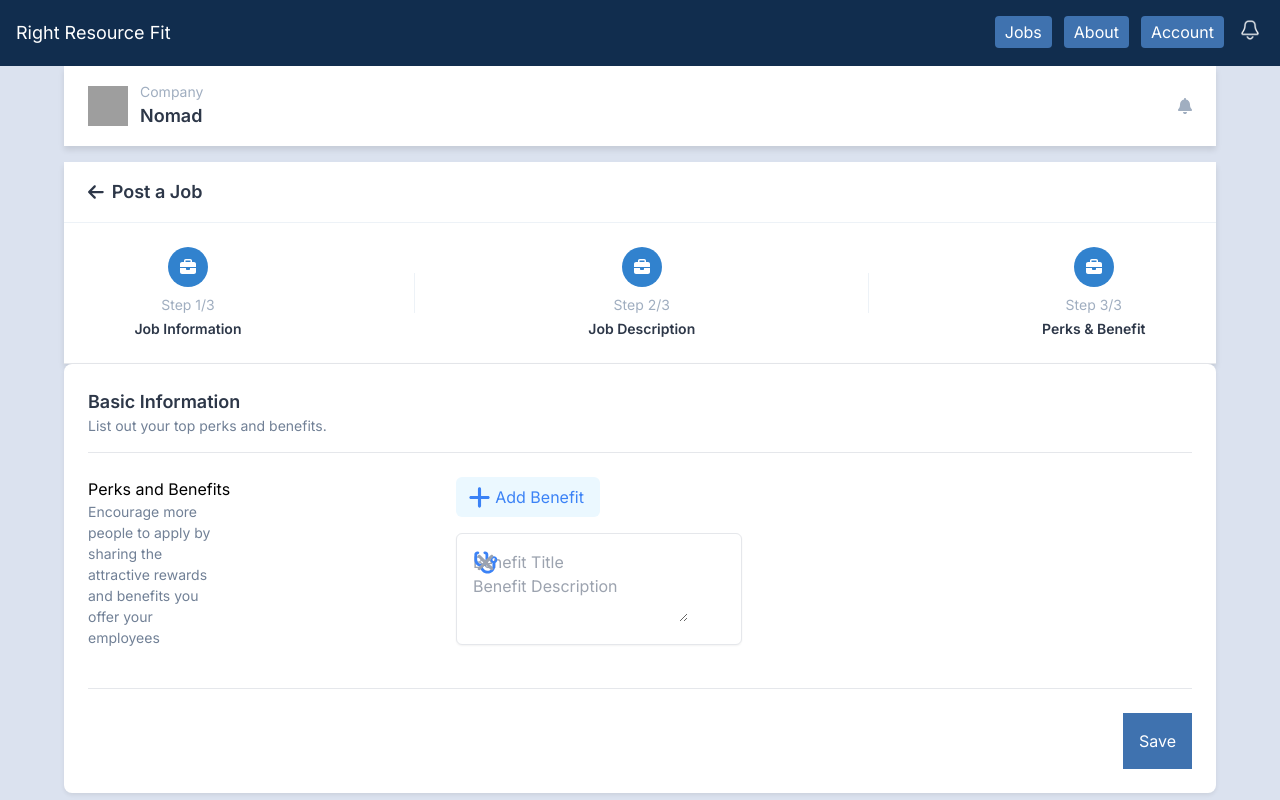
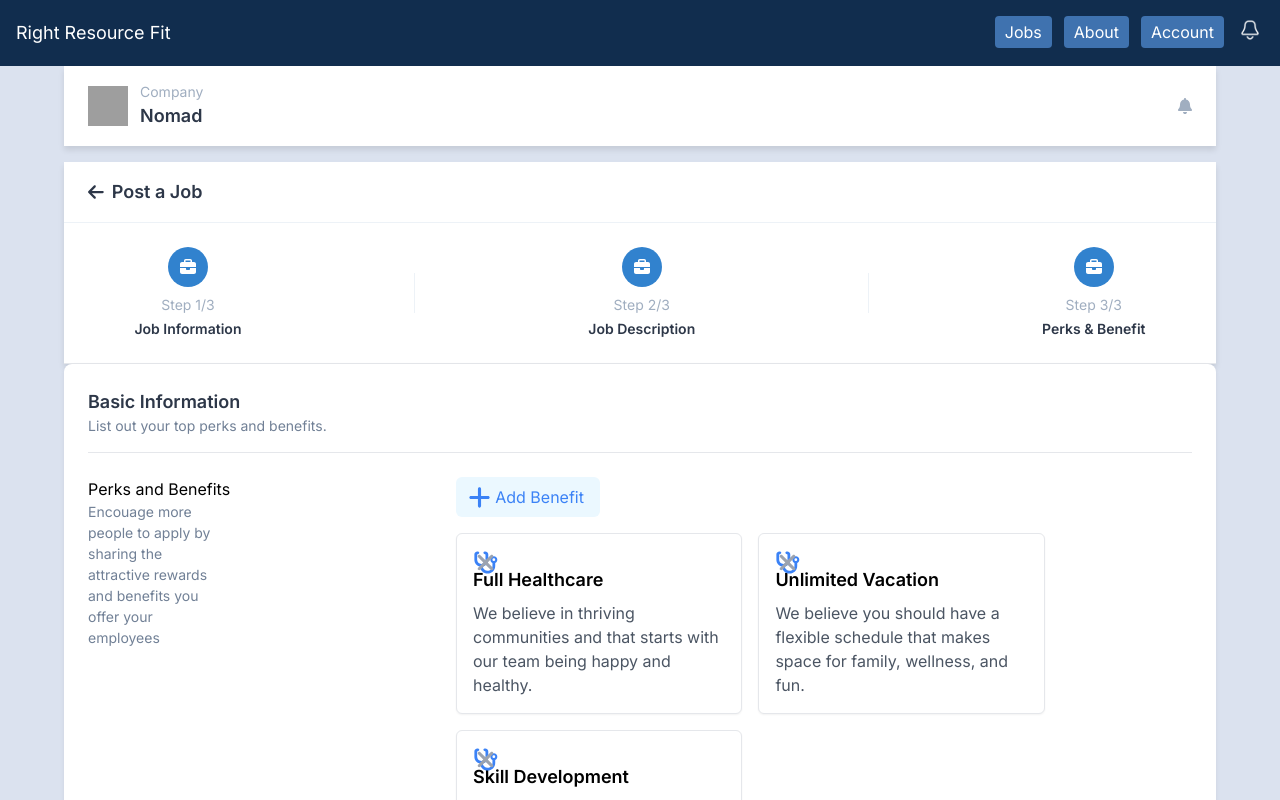
Before and after one commit to Manasraj9/RightResourceFit_Infosys_Internship_Oct2024_Team_02, a React (Create React App) app in the folder frontend/: page /PostJob2 in a window 1280 px wide. Shown: the top 800 px of the page. Built offline with nearby package versions, Linux system fonts and the light colour scheme; grey boxes are pictures that could not be loaded.

Commit message:
Added backend

```diff
--- a/frontend/src/pages/PostJob.jsx
+++ b/frontend/src/pages/PostJob.jsx
@@ -6,7 +6,36 @@ import { FontAwesomeIcon } from '@fortawesome/react-fontawesome';
 import { faArrowLeft, faBell, faBriefcase, faGift, faInfoCircle, faBold, faItalic, faListUl, faLink } from '@fortawesome/free-solid-svg-icons';
 
 const PostJob = () => {
+    const [jobData, setJobData] = useState({
+        title: '',
+        description: '',
+        responsibilities: '',
+        qualifications: '',
+        niceToHaves: '',
+        company: 'Nomad', // or any input for company name
+    });
 
+    const handleChange = (e) => {
+        const { name, value } = e.target;
+        setJobData((prevData) => ({ ...prevData, [name]: value }));
+    };
+
+    const handleSubmit = async () => {
+        try {
+            const response = await fetch('http://localhost:5000/api/jobs', {
+                method: 'POST',
+                headers: {
+                    'Content-Type': 'application/json',
+                },
+                body: JSON.stringify(jobData),
+            });
+
+            const data = await response.json();
+            console.log('Job posted:', data);
+        } catch (error) {
+            console.error('Error posting job:', error);
+        }
+    };
 
     return (
         <div className='bg-[#dbe2ef]'>
--- a/frontend/src/pages/PostJob2.jsx
+++ b/frontend/src/pages/PostJob2.jsx
@@ -1,56 +1,12 @@
-import React, { useState } from 'react';
-import Navbar from '../Components/NavbarHome';
-import Footer from '../Components/Footer';
-import './PostJob2.css';
-import { FontAwesomeIcon } from '@fortawesome/react-fontawesome';
-import { faArrowLeft, faBell, faBriefcase, faPlus, faStethoscope, faTimes } from '@fortawesome/free-solid-svg-icons';
+import React from 'react'
+import Navbar from '../Components/NavbarHome'
+import Footer from '../Components/Footer'
+import './PostJob2.css'
+import { FontAwesomeIcon } from '@fortawesome/react-fontawesome'
+import { faArrowLeft, faBell, faBriefcase, faPlus, faStethoscope, faTimes} from '@fortawesome/free-solid-svg-icons'
+
 
 const PostJob2 = () => {
-  const [jobTitle, setJobTitle] = useState('');
-  const [perks, setPerks] = useState([{ title: '', description: '' }]);
-
-  const handleChange = (index, event) => {
-    const newPerks = perks.map((perk, perkIndex) => {
-      if (index === perkIndex) {
-        return { ...perk, [event.target.name]: event.target.value };
-      }
-      return perk;
-    });
-    setPerks(newPerks);
-  };
-
-  const addBenefit = () => {
-    setPerks([...perks, { title: '', description: '' }]);
-  };
-
-  const handleSubmit = async () => {
-    const jobData = {
-      companyName: 'Nomad',
-      jobTitle,
-      perks,
-    };
-
-    try {
-      const response = await fetch('http://localhost:5000/api/jobs', {
-        method: 'POST',
-        headers: {
-          'Content-Type': 'application/json',
-        },
-        body: JSON.stringify(jobData),
-      });
-
-      if (response.ok) {
-        const result = await response.json();
-        console.log('Job posted:', result);
-        // Optionally, reset the form or show success message
-      } else {
-        console.error('Failed to post job');
-      }
-    } catch (error) {
-      console.error('Error:', error);
-    }
-  };
-
   return (
     <div className='bg-[#dbe2ef]'>
     <Navbar />
@@ -108,58 +64,60 @@ const PostJob2 = () => {
                     </div>
                     </div>
                 </div>
-          </div>
-          <hr />
+                </div><hr />
             </div>
                 <div className="container2">
                 <div className="details">
                     <h2>Basic Information</h2>
                     <p>List out your top perks and benefits.</p>
-          </div>
-          <hr /><br />
+                </div><hr /><br />
             <div className="flex">
                 <div className="sidebar">
                 <div className="details">
                     <h3>Perks and Benefits</h3>
-                <p>Encourage more people to apply by sharing the attractive rewards and benefits you offer your employees</p>
+                    <p>Encouage more people to apply by sharing the attractive rewards and benefits you offer your employees</p>
                 </div>
                 </div>
                 <div className="content">
-              <button className="add-benefit-btn" onClick={addBenefit}>
-                <FontAwesomeIcon icon={faPlus} className="icon" /> Add Benefit
+                <button className="add-benefit-btn">
+                    <FontAwesomeIcon icon={faPlus} className="icon" />Add Benefit
                 </button>
                 <div className="benefits-grid">
-                {perks.map((perk, index) => (
-                  <div key={index} className="benefit-card">
+                    <div className="benefit-card">
                     <div className="card-header">
                         <FontAwesomeIcon icon={faStethoscope} className="icon stethoscope" />
                         <FontAwesomeIcon icon={faTimes} className="icon close" />
                     </div>
-                    <input
-                      type="text"
-                      name="title"
-                      placeholder="Benefit Title"
-                      value={perk.title}
-                      onChange={(e) => handleChange(index, e)}
-                      className="perk-input"
-                    />
-                    <textarea
-                      name="description"
-                      placeholder="Benefit Description"
-                      value={perk.description}
-                      onChange={(e) => handleChange(index, e)}
-                      className="perk-textarea"
-                    />
+                    <h3 className="card-title">Full Healthcare</h3>
+                    <p className="card-description">
+                        We believe in thriving communities and that starts with our team being happy and healthy.
+                    </p>
                     </div>
-                ))}
+                    <div className="benefit-card">
+                    <div className="card-header">
+                        <FontAwesomeIcon icon={faStethoscope} className="icon stethoscope" />
+                        <FontAwesomeIcon icon={faTimes} className="icon close" />
+                    </div>
+                    <h3 className="card-title">Unlimited Vacation</h3>
+                    <p className="card-description">
+                        We believe you should have a flexible schedule that makes space for family, wellness, and fun.
+                    </p>
+                    </div>
+                    <div className="benefit-card">
+                    <div className="card-header">
+                        <FontAwesomeIcon icon={faStethoscope} className="icon stethoscope" />
+                        <FontAwesomeIcon icon={faTimes} className="icon close" />
+                    </div>
+                    <h3 className="card-title">Skill Development</h3>
+                    <p className="card-description">
+                        We believe in always learning and leveling up our skills. Whether it's a conference or online course.
+                    </p>
+                    </div>
                 </div>
                 </div>
             </div>
             <br /><hr /><br />
-          <div className='next'>
-            <button className='next-step' onClick={handleSubmit}>Save</button>
-            <br />
-          </div>
+            <div className='next'><button className='next-step'>Save</button><br /></div>
             </div>
             </div>
         <Footer />
```
Lines whose indentation alone changed are shown as unchanged.
